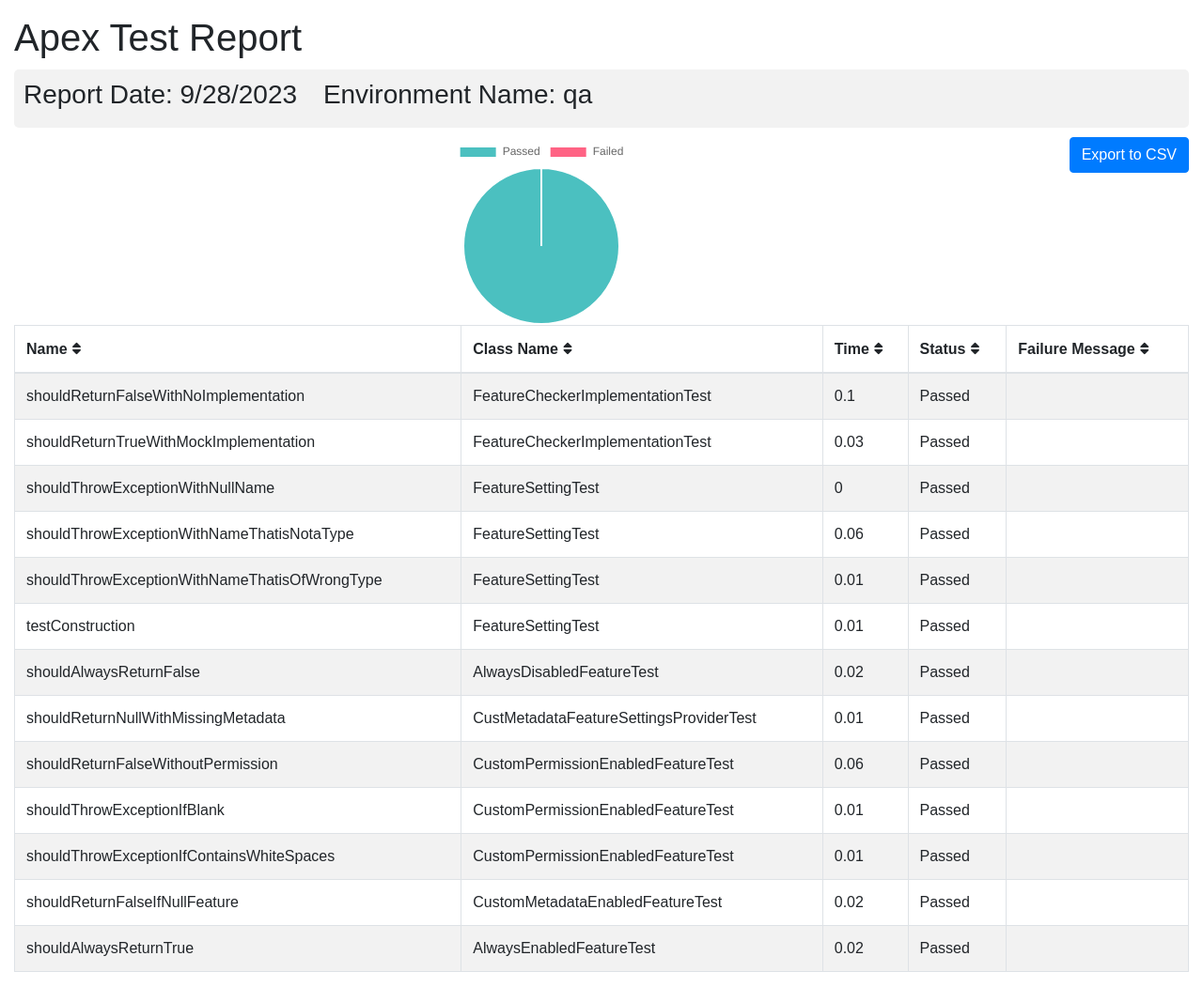
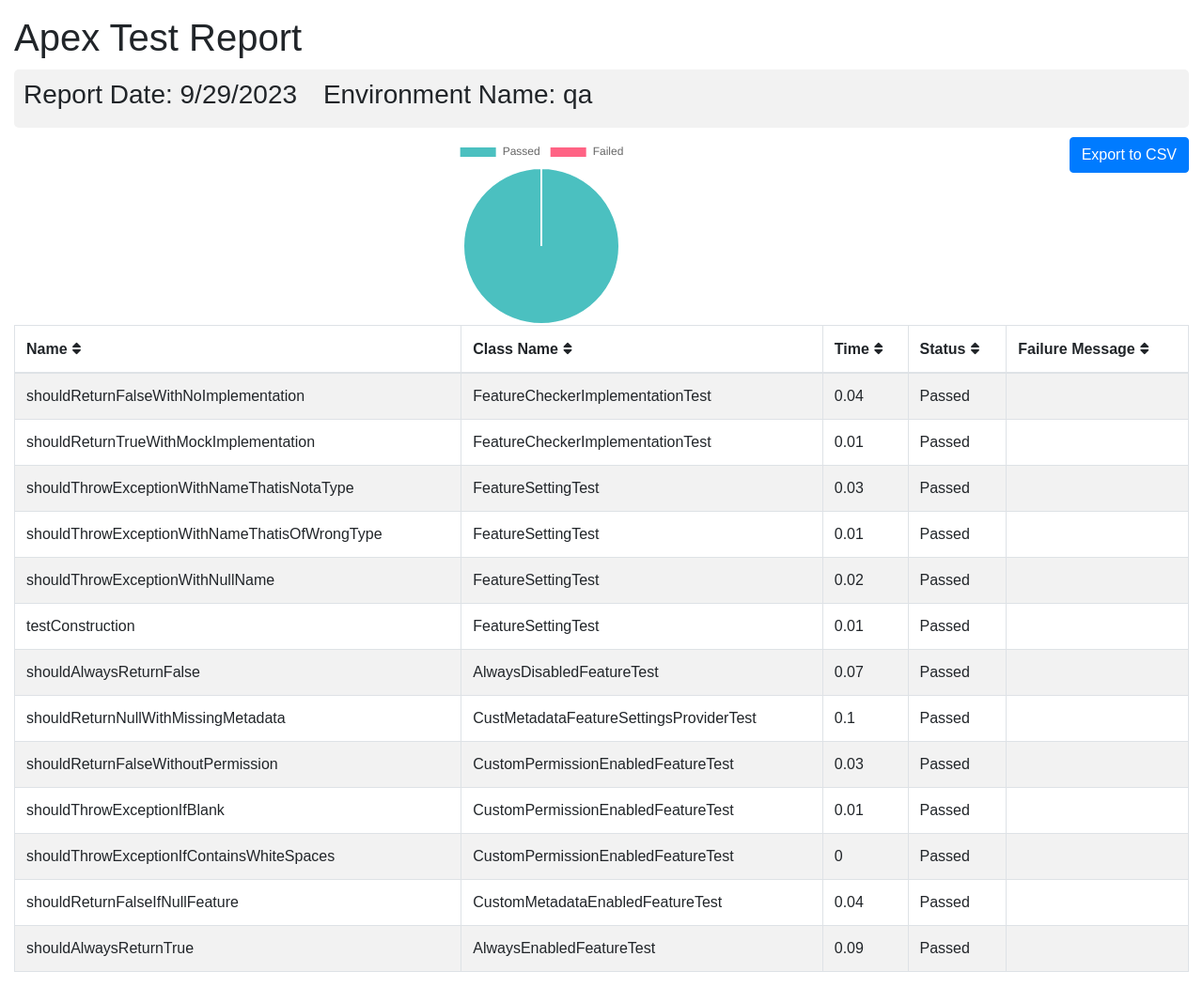
Before and after one commit to flxbl-io/sfops-dashboard, a Jekyll site: the page apextestResults/qa.html, which Jekyll copies as it is, in a window 1280 px wide. Shown: the whole page at 94% size. Built offline with Jekyll 4.4.1, drawn with Linux system fonts in a browser that asks for light colours.

Commit message:
updated test results of qa

```diff
--- a/apextestResults/qa.html
+++ b/apextestResults/qa.html
@@ -102,7 +102,7 @@
       <div class="container-fluid">
         <h1 class="mt-3">Apex Test Report</h1>
         <div class="info-card">
-        <h3>Report Date: 9/28/2023 <span style="margin-left: 20px;">Environment Name: qa</span></h3>
+        <h3>Report Date: 9/29/2023 <span style="margin-left: 20px;">Environment Name: qa</span></h3>
         </div>
         <button onclick="exportTableToCSV('testReport.csv')" class="btn btn-primary float-right">Export to CSV</button>
         <div id="chart-container">
@@ -123,28 +123,21 @@
         <tr>
           <td>shouldReturnFalseWithNoImplementation</td>
           <td>FeatureCheckerImplementationTest</td>
-          <td>0.1</td>
+          <td>0.04</td>
           <td>Passed</td>
           <td></td>
         </tr>
         <tr>
           <td>shouldReturnTrueWithMockImplementation</td>
           <td>FeatureCheckerImplementationTest</td>
-          <td>0.03</td>
-          <td>Passed</td>
-          <td></td>
-        </tr>
-        <tr>
-          <td>shouldThrowExceptionWithNullName</td>
-          <td>FeatureSettingTest</td>
-          <td>0</td>
+          <td>0.01</td>
           <td>Passed</td>
           <td></td>
         </tr>
         <tr>
           <td>shouldThrowExceptionWithNameThatisNotaType</td>
           <td>FeatureSettingTest</td>
-          <td>0.06</td>
+          <td>0.03</td>
           <td>Passed</td>
           <td></td>
         </tr>
@@ -152,6 +145,13 @@
           <td>shouldThrowExceptionWithNameThatisOfWrongType</td>
           <td>FeatureSettingTest</td>
           <td>0.01</td>
+          <td>Passed</td>
+          <td></td>
+        </tr>
+        <tr>
+          <td>shouldThrowExceptionWithNullName</td>
+          <td>FeatureSettingTest</td>
+          <td>0.02</td>
           <td>Passed</td>
           <td></td>
         </tr>
@@ -165,21 +165,21 @@
         <tr>
           <td>shouldAlwaysReturnFalse</td>
           <td>AlwaysDisabledFeatureTest</td>
-          <td>0.02</td>
+          <td>0.07</td>
           <td>Passed</td>
           <td></td>
         </tr>
         <tr>
           <td>shouldReturnNullWithMissingMetadata</td>
           <td>CustMetadataFeatureSettingsProviderTest</td>
-          <td>0.01</td>
+          <td>0.1</td>
           <td>Passed</td>
           <td></td>
         </tr>
         <tr>
           <td>shouldReturnFalseWithoutPermission</td>
           <td>CustomPermissionEnabledFeatureTest</td>
-          <td>0.06</td>
+          <td>0.03</td>
           <td>Passed</td>
           <td></td>
         </tr>
@@ -193,21 +193,21 @@
         <tr>
           <td>shouldThrowExceptionIfContainsWhiteSpaces</td>
           <td>CustomPermissionEnabledFeatureTest</td>
-          <td>0.01</td>
+          <td>0</td>
           <td>Passed</td>
           <td></td>
         </tr>
         <tr>
           <td>shouldReturnFalseIfNullFeature</td>
           <td>CustomMetadataEnabledFeatureTest</td>
-          <td>0.02</td>
+          <td>0.04</td>
           <td>Passed</td>
           <td></td>
         </tr>
         <tr>
           <td>shouldAlwaysReturnTrue</td>
           <td>AlwaysEnabledFeatureTest</td>
-          <td>0.02</td>
+          <td>0.09</td>
           <td>Passed</td>
           <td></td>
         </tr>
```
